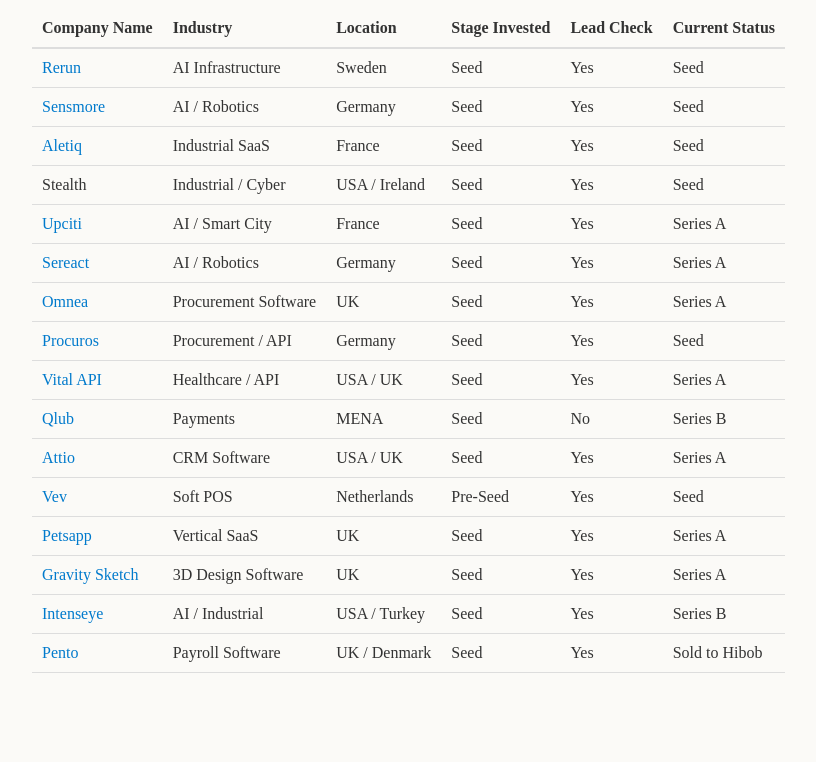
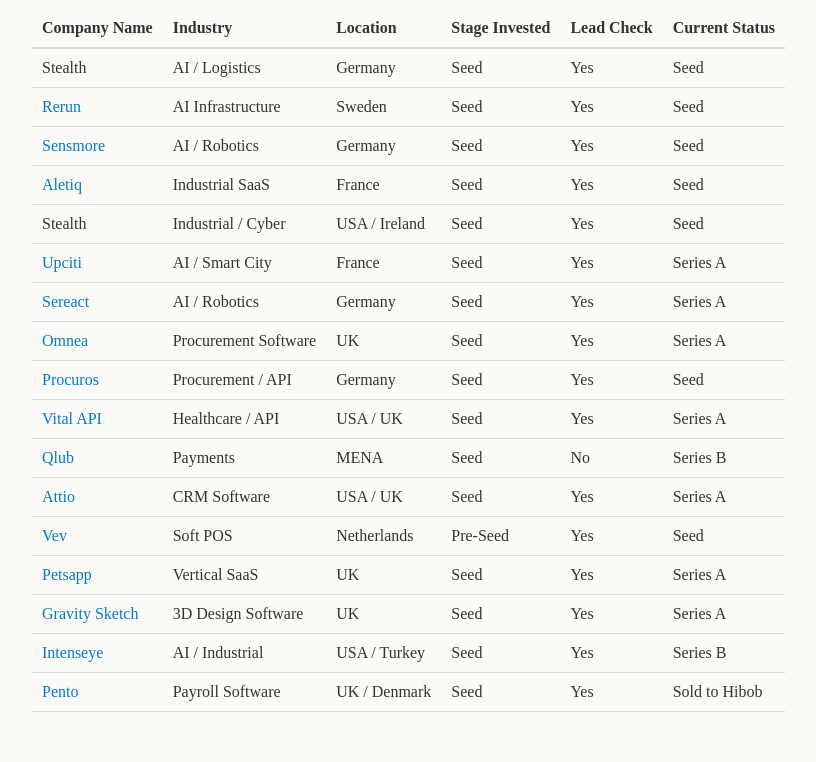
Before and after one commit to ric0seq/my-website, a plain HTML site: page investments.html in a window 1280 px wide. Shown: the part 139-901 px from the top of the page, without its empty margins (18-834 px from the left). Before the commit the page ends 862 px from the top, so only its background shows below. Drawn offline with Linux system fonts and the light colour scheme.

Commit message:
Add new stealth company in AI/Logistics

```diff
--- a/investments.html
+++ b/investments.html
@@ -71,6 +71,14 @@
                 </tr>
             </thead>
             <tbody>
+                <tr>
+                    <td>Stealth</td>
+                    <td>AI / Logistics</td>
+                    <td>Germany</td>
+                    <td>Seed</td>
+                    <td>Yes</td>
+                    <td>Seed</td>
+                </tr>
                 <tr>
                     <td><a href="http://www.rerun.io" target="_blank">Rerun</a></td>
                     <td>AI Infrastructure</td>
```
